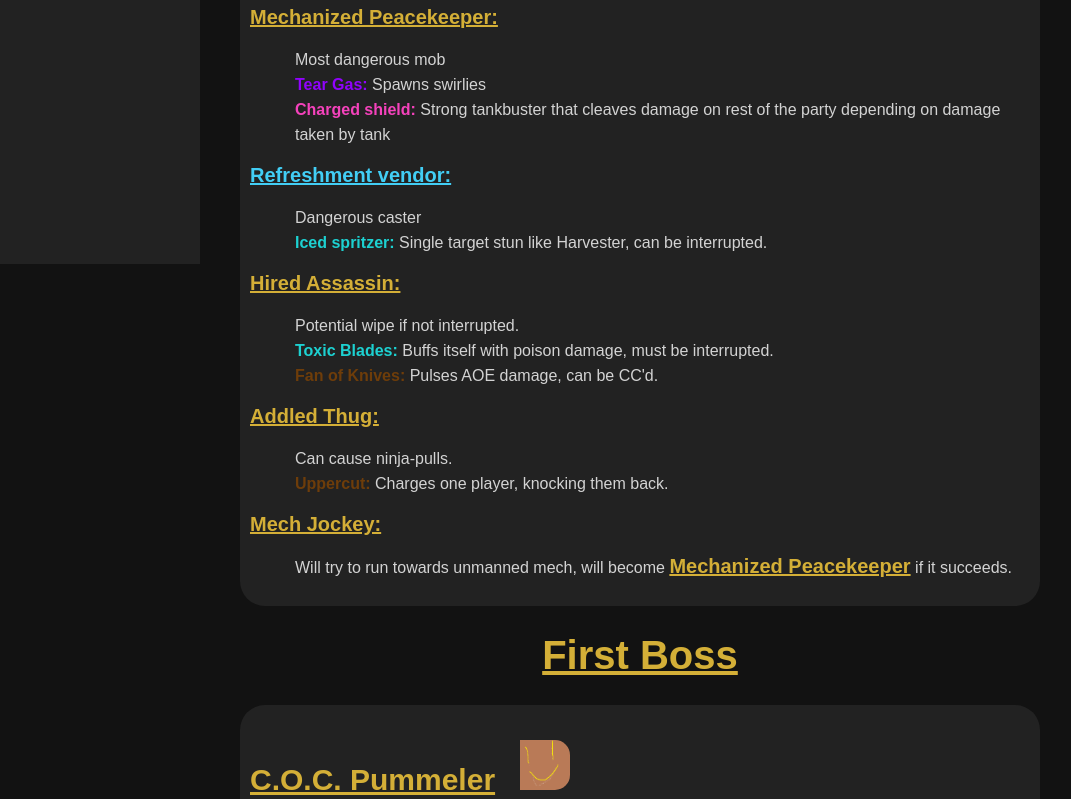
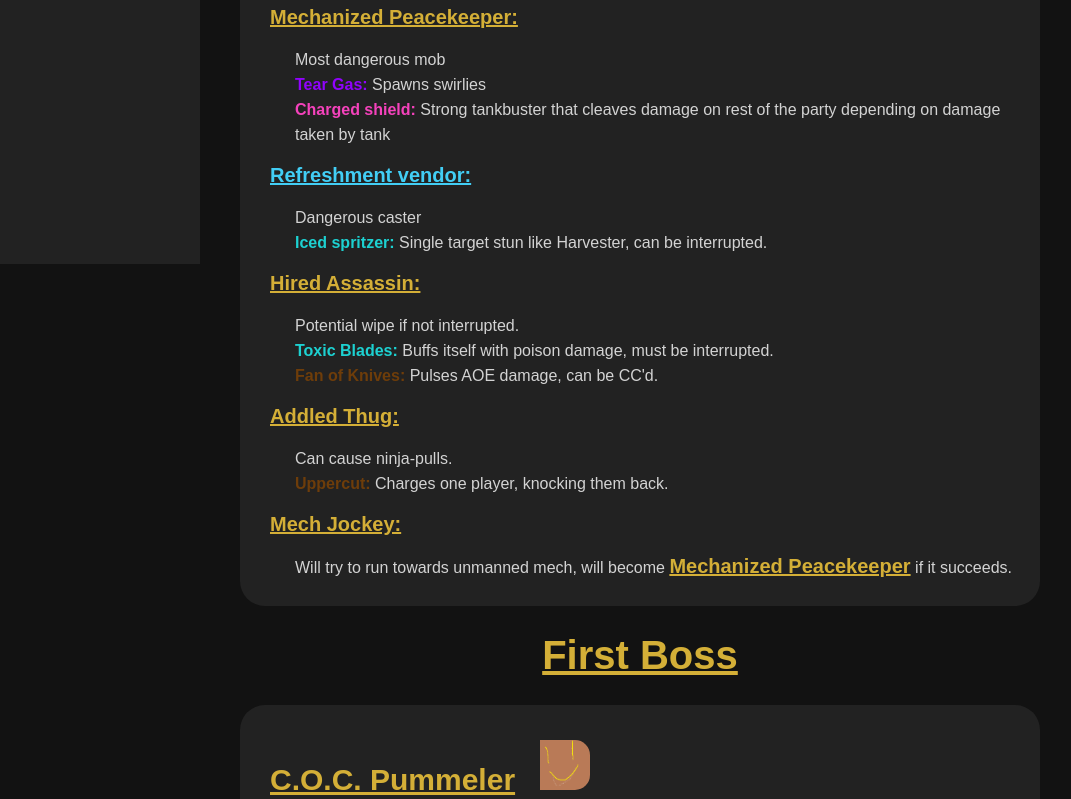
Before and after one commit to Thepplo/wow_s2_cheatsheet, a plain HTML site: page motherlode.html in a window 1280 px wide. Shown: the part 556-1355 px from the top of the page, without its empty margins (0-1071 px from the left). Drawn offline with Linux system fonts and the light colour scheme.

Commit message:
Update style.css

```diff
--- a/style.css
+++ b/style.css
@@ -1,9 +1,9 @@
 
 body { font-family: Arial, sans-serif; text-align: center; padding: 20px; background-color: #121212;}
 h1 { color: #d4af37; text-decoration: underline; font-size: 40px;}
-h2 { color:  #d4af37; text-decoration: underline; font-size: 30px; paddingleft: 20px;}
+h2 { color:  #d4af37; text-decoration: underline; font-size: 30px; padding-left: 20px;}
 h3 { color: #d4af37; text-decoration: underline; font-size: 50px;}
-p { color: lightgrey; paddingleft: 20px;}
+p { color: lightgrey; padding-left: 20px;}
 p.indented-text { padding-left: 45px; }
 .roundrect { border-radius: 15px; width:50px; height:50px; padding-left:25px;}
 .container { max-width: 800px; margin: auto; border: none;}
```
